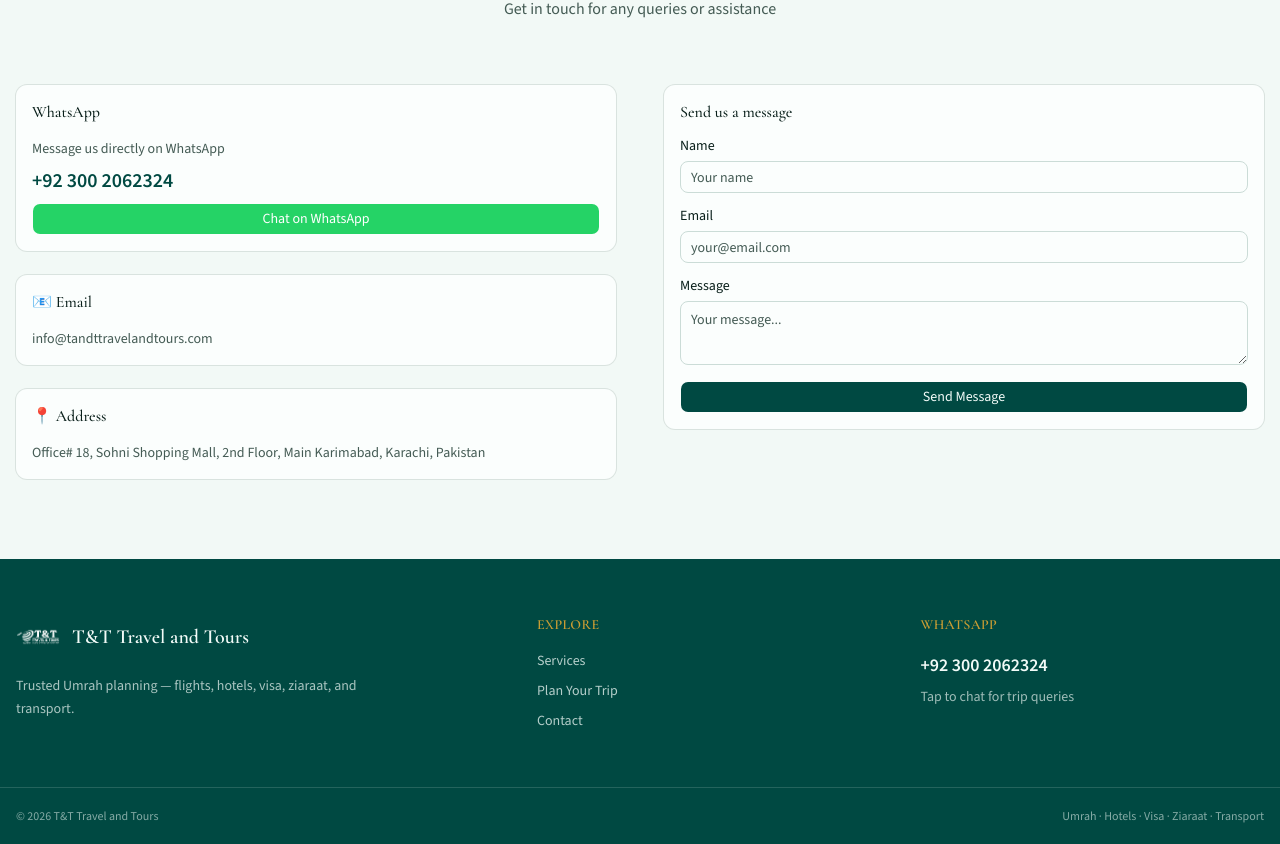
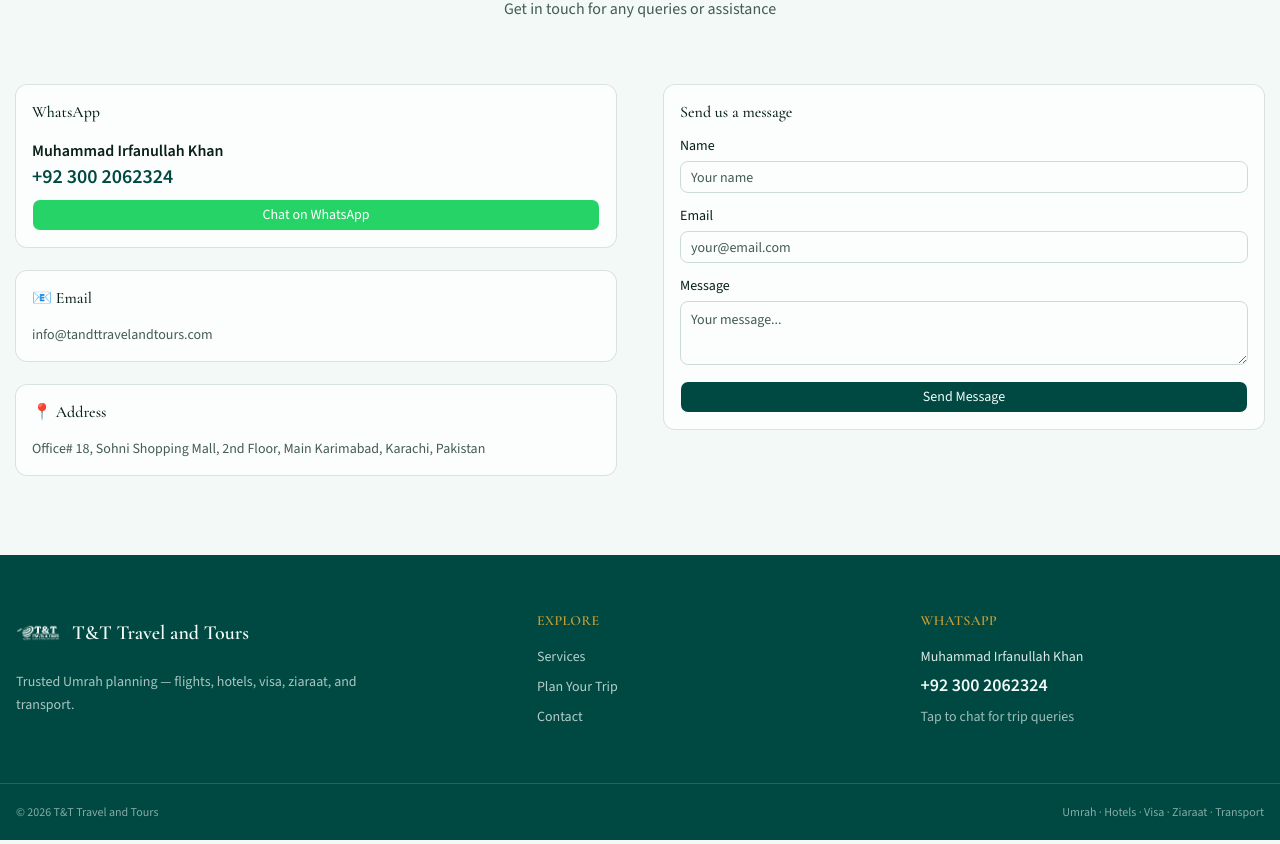
Before and after one commit to mjukhan6078/tandttravelandtours, a Next.js app: page / in a window 1280 px wide. Shown: the part 4418-5262 px from the top of the page. Built offline with nearby package versions, Linux system fonts and the light colour scheme; no server answers.

Commit message:
Enhance Contact and Footer components by adding WhatsApp contact name for better user identification.

```diff
--- a/components/Contact.tsx
+++ b/components/Contact.tsx
@@ -7,6 +7,7 @@
 
 const WHATSAPP_NUMBER = "923002062324";
 const WHATSAPP_DISPLAY = "+92 300 2062324";
+const WHATSAPP_NAME = "Muhammad Irfanullah Khan";
 const WHATSAPP_URL = `https://wa.me/${WHATSAPP_NUMBER}`;
 
 export default function Contact() {
@@ -29,7 +30,8 @@
                   <CardTitle>WhatsApp</CardTitle>
                 </CardHeader>
                 <CardContent className="space-y-2">
-                  <p className="text-muted-foreground">Message us directly on WhatsApp</p>
+                  <div>
+                    <p className="text-base font-semibold text-foreground">{WHATSAPP_NAME}</p>
                     <a
                       href={WHATSAPP_URL}
                       target="_blank"
@@ -38,6 +40,7 @@
                     >
                       {WHATSAPP_DISPLAY}
                     </a>
+                  </div>
                   <Button
                     asChild
                     className="w-full bg-[#25D366] hover:bg-[#1ebe57] text-white"
--- a/components/Footer.tsx
+++ b/components/Footer.tsx
@@ -3,6 +3,7 @@
 
 const WHATSAPP_URL = "https://wa.me/923002062324";
 const WHATSAPP_DISPLAY = "+92 300 2062324";
+const WHATSAPP_NAME = "Muhammad Irfanullah Khan";
 
 export default function Footer() {
   return (
@@ -54,6 +55,9 @@
             <h4 className="text-sm font-semibold tracking-wide uppercase text-secondary mb-4">
               WhatsApp
             </h4>
+            <p className="text-sm font-medium text-primary-foreground/90 mb-1">
+              {WHATSAPP_NAME}
+            </p>
             <a
               href={WHATSAPP_URL}
               target="_blank"
```
Lines whose indentation alone changed are shown as unchanged.
